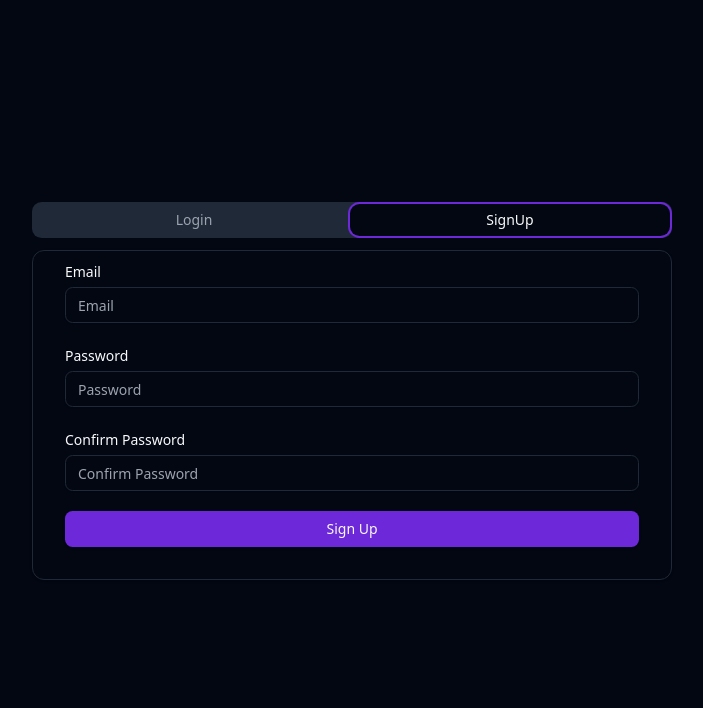
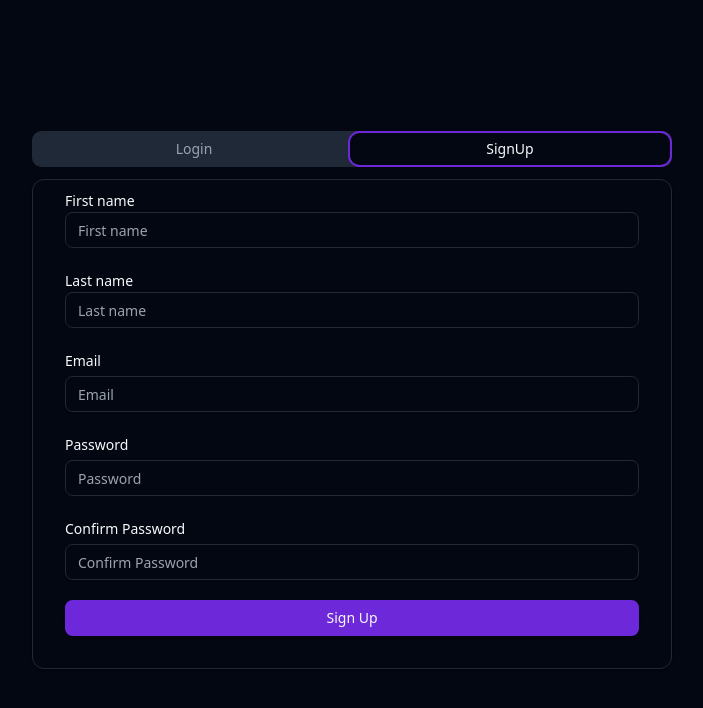
Before and after one commit to diyaprajapati/ContentAura, a React (Vite) app in the folder cms-frontend/: page /auth in a window 1280 px wide. Both pictures are taken after a click on the tab "SignUp". Shown: the top 708 px of the page, without its empty margins (288-991 px from the left). Built offline with nearby package versions, Linux system fonts and the light colour scheme.

Commit message:
added fields

```diff
--- a/cms-frontend/src/pages/Authentication/Signup.tsx
+++ b/cms-frontend/src/pages/Authentication/Signup.tsx
@@ -9,6 +9,12 @@ import { useNavigate } from 'react-router-dom'
 
 // validation schema
 const signupSchema = z.object({
+  firstname: z.string()
+    .min(1, "First name is required")
+    .max(50, "First name must not exceed 50 characters"),
+  lastname: z.string()
+    .min(1, "Last name is required")
+    .max(50, "Last name must not exceed 50 characters"),
   email: z.string()
     .min(1, "Email is required")
     .email("Invalid email format"),
@@ -31,6 +37,8 @@ export default function Signup() {
 
   const navigate = useNavigate();
   const [formData, setFormData] = useState<SignupFormData>({
+    firstname: '',
+    lastname: '',
     email: '',
     password: '',
     confirmPassword: ''
@@ -113,6 +121,22 @@ export default function Signup() {
       <Card className="p-2">
         <CardContent className="space-y-5">
           <form onSubmit={handleSubmit} className="space-y-5">
+            {/* First name */}
+            <div>
+              <Label>First name</Label>
+              <Input id='fname' name='firstname' type='text' placeholder='First name' value={formData.firstname} onChange={handleChange} />
+              {errors.firstname && (
+                <p className="text-sm text-red-500 mt-1">
+                  {errors.firstname}
+                </p>
+              )}
+            </div>
+
+            {/* Last name */}
+            <div>
+              <Label>Last name</Label>
+              <Input id='lname' name='lastname' type='text' placeholder='Last name' value={formData.lastname} onChange={handleChange} />
+            </div>
             {/* email */}
             <div className="space-y-1">
               <Label htmlFor="email">Email</Label>
```
